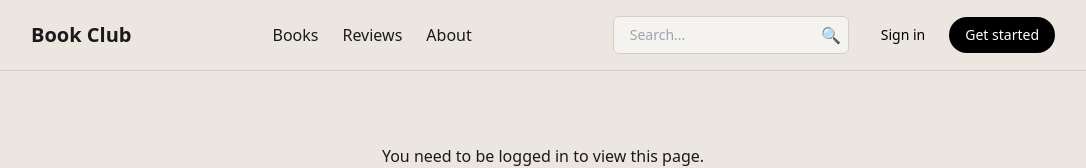
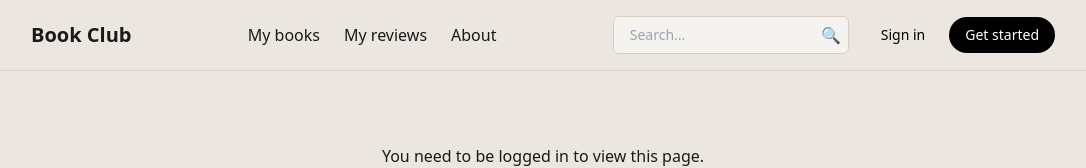
Before and after one commit to rakenduste-programmeerimine-2024/book-club, a Next.js app: page /profile in a window 1280 px wide. Shown: the top 168 px of the page, without its empty margins (97-1183 px from the left). Built offline with nearby package versions, Linux system fonts and the light colour scheme; no server answers.

Commit message:
fix: minor fixes

```diff
--- a/app/books/[id]/page.tsx
+++ b/app/books/[id]/page.tsx
@@ -6,6 +6,10 @@ interface BookDetailsProps {
 }
 
 const GOOGLE_BOOKS_API_KEY = process.env.GOOGLE_BOOKS_API_KEY;
+
+const stripHtmlTags = (input: string): string => {
+  return input.replace(/<[^>]*>/g, ""); // This removes all HTML tags
+};
 
 export default async function BookDetailsPage({ params }: BookDetailsProps) {
   const { id } = await params;
@@ -46,7 +50,9 @@ export default async function BookDetailsPage({ params }: BookDetailsProps) {
         <div className="w-2/3">
           <h1 className="text-3xl font-bold mb-4 text-black">{book.title}</h1>
           <p className="text-sm text-gray-700 mb-6">Written by: {book.author}</p>
-          <p className="text-black mb-4">{book.description || "No description available."}</p>
+          <p className="text-black mb-4">
+            {book.description ? stripHtmlTags(book.description) : "No description available."}
+          </p>
           <div className="mb-4">
             <p className="text-lg text-gray-800 font-semibold">
               Average Rating: {averageRating}
@@ -57,6 +63,7 @@ export default async function BookDetailsPage({ params }: BookDetailsProps) {
       </div>
     );
   }
+
   try {
     const response = await fetch(
       `https://www.googleapis.com/books/v1/volumes/${id}?key=${GOOGLE_BOOKS_API_KEY}`
@@ -87,7 +94,7 @@ export default async function BookDetailsPage({ params }: BookDetailsProps) {
             Written by: {authors?.join(", ") || "Unknown Author"}
           </p>
           <p className="text-black mb-4">
-            {description || "No description available."}
+            {description ? stripHtmlTags(description) : "No description available."}
           </p>
           <div className="mb-4">
             <p className="text-lg text-gray-800 font-semibold">
--- a/app/layout.tsx
+++ b/app/layout.tsx
@@ -20,10 +20,10 @@ export default function RootLayout({
             {/* Navigation Links */}
             <div className="flex-1 flex justify-center gap-6">
               <Link href="/books" className="hover:underline text-foreground">
-                Books
+                My books
               </Link>
               <Link href="/reviews" className="hover:underline text-foreground">
-                Reviews
+                My reviews
               </Link>
               <Link href="/about" className="hover:underline text-foreground">
                 About
--- a/app/profile/profile-details.tsx
+++ b/app/profile/profile-details.tsx
@@ -151,7 +151,7 @@ export default function ProfileDetails({ user }: { user: User | null }) {
 
           <button
             onClick={handleLogout}
-            className="px-6 py-2 rounded-md shadow-md text-white bg-[#aa9b82] hover:bg-[#887d69]"
+            className="px-6 py-2 rounded-md shadow-md text-white bg-[#ff0000] hover:bg-[#950606]"
           >
             Log Out
           </button>
```
